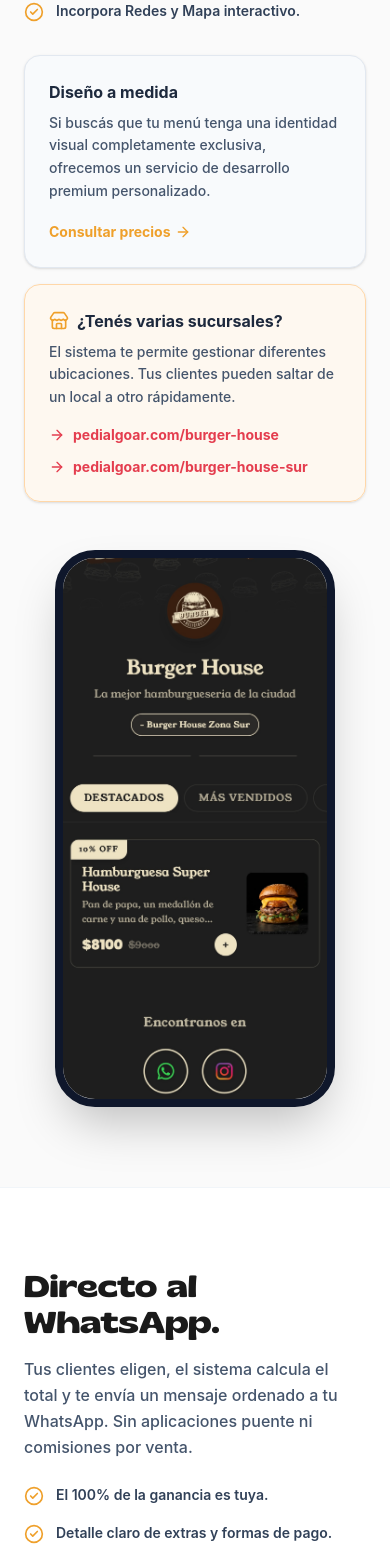
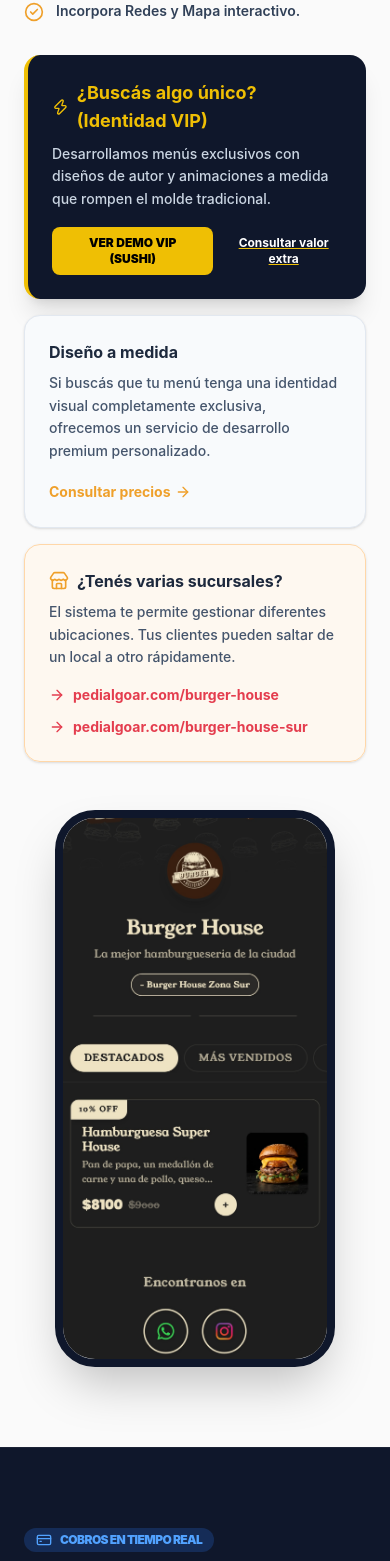
Before and after one commit to Facuea/pedialgo-frontend, a React (Vite) app: page / in a window 390 px wide. Shown: the part 1149-2710 px from the top of the page. Built offline with nearby package versions, Linux system fonts and the light colour scheme; no server answers.

Commit message:
landing actualizado

```diff
--- a/src/pages/LandingPage.jsx
+++ b/src/pages/LandingPage.jsx
@@ -5,7 +5,13 @@ import {
   Menu,
   X,
   Store,
-  ChevronDown
+  ChevronDown,
+  Zap,
+  CreditCard,
+  Printer,
+  MessageCircle,
+  BarChart3,
+  QrCode
 } from "lucide-react";
 
 export default function LandingPage() {
@@ -14,6 +20,7 @@ export default function LandingPage() {
 
   const WHATSAPP_NUMBER = "5493585148782";
   const DEMO_URL = "https://www.pedialgoar.com/burger-house";
+  const SUSHI_DEMO_URL = "https://www.pedialgoar.com/sushi-house";
   const LOGIN_URL = "https://www.pedialgoar.com/login";
   const EMAIL_CONTACTO = "pedialgo@gmail.com";
 
@@ -51,27 +58,23 @@ export default function LandingPage() {
 
       <div className="bg-[#EFBF04]/60 pt-4 pb-16 px-6 lg:px-8 rounded-b-[2.5rem] shadow-md relative">
 
-        {/* --- HEADER ORIGINAL RESTAURADO CON DROPDOWN --- */}
+        {/* --- NAVBAR COMPLETO --- */}
         <nav className="max-w-6xl mx-auto flex items-center justify-between mb-12 relative z-50">
-
-          {/* IZQUIERDA: Logo */}
           <img
             src="https://res.cloudinary.com/dca2psqfg/image/upload/q_auto/f_auto/v1776215308/LOGO12_smw0lx.png"
             alt="PediAlgo"
             className="h-8 md:h-9 cursor-pointer"
           />
 
-          {/* CENTRO: Categorías (Dropdown y links) */}
           <div className="hidden md:flex gap-8 items-center text-sm font-bold text-[#1A1A1A]">
-
             <div className="relative group py-2">
               <button className="flex items-center gap-1 hover:text-white transition-colors cursor-pointer">
                 Servicios <ChevronDown className="w-4 h-4" />
               </button>
 
-              {/* Menú Desplegable */}
               <div className="absolute top-full left-1/2 -translate-x-1/2 mt-0 w-56 bg-white rounded-xl shadow-xl border border-slate-100 opacity-0 invisible group-hover:opacity-100 group-hover:visible transition-all duration-200 flex flex-col overflow-hidden">
                 <button onClick={() => scrollToSection('menu-digital')} className="px-5 py-3 text-left text-sm hover:bg-slate-50 text-slate-700 font-semibold border-b border-slate-50 cursor-pointer transition-colors">Menú Digital</button>
+                <button onClick={() => scrollToSection('mercadopago')} className="px-5 py-3 text-left text-sm hover:bg-slate-50 text-slate-700 font-semibold border-b border-slate-50 cursor-pointer transition-colors">Cobros Mercado Pago</button>
                 <button onClick={() => scrollToSection('whatsapp')} className="px-5 py-3 text-left text-sm hover:bg-slate-50 text-slate-700 font-semibold border-b border-slate-50 cursor-pointer transition-colors">Pedidos WhatsApp</button>
                 <button onClick={() => scrollToSection('monitor')} className="px-5 py-3 text-left text-sm hover:bg-slate-50 text-slate-700 font-semibold border-b border-slate-50 cursor-pointer transition-colors">Monitor de Cocina</button>
                 <button onClick={() => scrollToSection('finanzas')} className="px-5 py-3 text-left text-sm hover:bg-slate-50 text-slate-700 font-semibold border-b border-slate-50 cursor-pointer transition-colors">Control Financiero</button>
@@ -84,7 +87,6 @@ export default function LandingPage() {
             <a href="/planes" className="hover:text-white transition-colors cursor-pointer py-2 inline-block">Contratar</a>
           </div>
 
-          {/* DERECHA: Botones de Iniciar Sesión y Prueba (Restaurado a su posición original) */}
           <div className="hidden md:flex items-center gap-3">
             <button
               onClick={handleLogin}
@@ -105,13 +107,13 @@ export default function LandingPage() {
           </button>
         </nav>
 
-        {/* MENÚ MÓVIL ACTUALIZADO */}
+        {/* --- MENÚ MÓVIL --- */}
         {isMobileMenuOpen && (
           <div className="md:hidden absolute top-20 left-6 right-6 bg-white rounded-2xl shadow-2xl z-50 p-6 flex flex-col gap-3 border border-slate-100 animate-in slide-in-from-top-4">
             <p className="text-xs font-black text-slate-400 uppercase tracking-widest mb-1">Servicios</p>
-
             <div className="flex flex-col gap-3 pl-2 border-l-2 border-slate-100 mb-2">
               <button onClick={() => scrollToSection('menu-digital')} className="text-left font-bold text-slate-700 text-sm">Menú Digital</button>
+              <button onClick={() => scrollToSection('mercadopago')} className="text-left font-bold text-slate-700 text-sm">Mercado Pago</button>
               <button onClick={() => scrollToSection('whatsapp')} className="text-left font-bold text-slate-700 text-sm">Pedidos WhatsApp</button>
               <button onClick={() => scrollToSection('monitor')} className="text-left font-bold text-slate-700 text-sm">Monitor de Cocina</button>
               <button onClick={() => scrollToSection('finanzas')} className="text-left font-bold text-slate-700 text-sm">Finanzas y Gastos</button>
@@ -121,7 +123,6 @@ export default function LandingPage() {
 
             <div className="border-t border-slate-100 my-1"></div>
             <button onClick={() => scrollToSection('contacto')} className="text-left font-bold text-slate-700 py-2">Contacto</button>
-
             <a href="/planes" className="text-left font-bold text-slate-700 py-2 block">Contratar</a>
 
             <div className="border-t border-slate-100 my-1 pt-3 flex flex-col gap-3">
@@ -132,11 +133,10 @@ export default function LandingPage() {
             </div>
           </div>
         )}
-        {/* --- FIN HEADER --- */}
 
+        {/* --- HERO COMPLETO --- */}
         <div className="max-w-6xl mx-auto grid lg:grid-cols-[1.1fr_1fr] gap-10 items-center relative z-10">
           <div className="text-left">
-
             <h1
               className="font-pedialgo text-4xl lg:text-6xl text-white leading-tight mb-5 tracking-tight"
               style={{ fontFamily: 'FontPediAlgo' }}
@@ -172,10 +172,9 @@ export default function LandingPage() {
             />
           </div>
         </div>
-
       </div>
 
-      {/* SECCIÓN 1: MENÚ DIGITAL (SIN ICONOS) */}
+      {/* --- SECCIÓN 1: MENÚ DIGITAL + VIP --- */}
       <section id="menu-digital" className="py-20 px-6 max-w-6xl mx-auto">
         <div className="grid lg:grid-cols-2 gap-12 items-center">
           <div className="order-1">
@@ -193,10 +192,32 @@ export default function LandingPage() {
             </div>
 
             <div className="flex flex-col gap-4">
+              {/* BLOQUE IDENTIDAD VIP */}
+              <div className="bg-slate-900 text-white rounded-2xl p-6 shadow-xl border-l-4 border-[#EFBF04]">
+                <h4 className="font-bold text-[#EFBF04] mb-2 flex items-center gap-2 text-lg">
+                  <Zap className="w-5 h-5" /> ¿Buscás algo único? (Identidad VIP)
+                </h4>
+                <p className="text-sm text-slate-300 font-medium leading-relaxed mb-4">
+                  Desarrollamos menús exclusivos con diseños de autor y animaciones a medida que rompen el molde tradicional.
+                </p>
+                <div className="flex items-center gap-3">
+                  <button
+                    onClick={() => window.open(SUSHI_DEMO_URL, '_blank')}
+                    className="text-xs font-black bg-[#EFBF04] text-black px-4 py-2 rounded-lg hover:scale-105 transition-transform"
+                  >
+                    VER DEMO VIP (SUSHI)
+                  </button>
+                  <button
+                    onClick={() => handleWhatsApp('Hola, me interesa el diseño VIP personalizado.')}
+                    className="text-xs font-bold text-white underline decoration-[#EFBF04] hover:text-[#EFBF04]"
+                  >
+                    Consultar valor extra
+                  </button>
+                </div>
+              </div>
+
               <div className="bg-slate-50 border border-slate-200 rounded-2xl p-6 shadow-sm">
-                <h4 className="font-bold text-slate-800 mb-2 flex items-center gap-2">
-                  Diseño a medida
-                </h4>
+                <h4 className="font-bold text-slate-800 mb-2 flex items-center gap-2">Diseño a medida</h4>
                 <p className="text-sm text-slate-600 font-medium leading-relaxed mb-4">
                   Si buscás que tu menú tenga una identidad visual completamente exclusiva, ofrecemos un servicio de desarrollo premium personalizado.
                 </p>
@@ -220,7 +241,6 @@ export default function LandingPage() {
                   <a href="https://www.pedialgoar.com/burger-house" target="_blank" rel="noreferrer" className="flex items-center gap-2 text-sm font-bold text-[#E43D4E] hover:text-[#c93442] transition-colors">
                     <ArrowRight className="w-4 h-4" /> pedialgoar.com/burger-house
                   </a>
-
                   <a href="https://www.pedialgoar.com/burger-house-sur" target="_blank" rel="noreferrer" className="flex items-center gap-2 text-sm font-bold text-[#E43D4E] hover:text-[#c93442] transition-colors">
                     <ArrowRight className="w-4 h-4" /> pedialgoar.com/burger-house-sur
                   </a>
@@ -235,7 +255,39 @@ export default function LandingPage() {
         </div>
       </section>
 
-      {/* SECCIÓN 2: WHATSAPP (SIN ICONOS) */}
+      {/* --- NUEVA SECCIÓN: MERCADO PAGO INTEGRADO --- */}
+      <section id="mercadopago" className="py-20 px-6 bg-slate-900 text-white overflow-hidden relative border-y border-white/5">
+        <div className="max-w-6xl mx-auto grid lg:grid-cols-2 gap-12 items-center">
+          <div className="relative z-10">
+            <div className="inline-flex items-center gap-2 px-3 py-1 bg-blue-500/20 text-blue-400 rounded-full text-xs font-black uppercase tracking-tighter mb-4">
+              <CreditCard className="w-4 h-4" /> Cobros en Tiempo Real
+            </div>
+            <h2 className="font-pedialgo text-4xl mb-6" style={{ fontFamily: 'FontPediAlgo' }}>Tu dinero, siempre con vos.</h2>
+            <p className="text-slate-400 mb-8 font-medium leading-relaxed">
+              Integramos tu propia cuenta de **Mercado Pago vía API**. Las ventas van directo de tu cliente a tu cuenta, sin intermediarios ni comisiones extras de nuestra parte.
+            </p>
+            <div className="grid grid-cols-1 md:grid-cols-2 gap-6">
+              <div className="bg-white/5 border border-white/10 p-5 rounded-2xl">
+                <p className="font-bold text-white mb-1">Cero Retenciones</p>
+                <p className="text-xs text-slate-400">Cobrás al instante en tu billetera de Mercado Pago.</p>
+              </div>
+              <div className="bg-white/5 border border-white/10 p-5 rounded-2xl">
+                <p className="font-bold text-white mb-1">Seguridad Total</p>
+                <p className="text-xs text-slate-400">Usamos el Checkout Pro oficial para máxima protección.</p>
+              </div>
+            </div>
+          </div>
+          <div className="relative flex justify-center">
+            <div className="w-full max-w-sm aspect-[9/16] bg-slate-800 rounded-3xl border-4 border-slate-700 flex flex-col items-center justify-center text-center p-8 shadow-2xl relative overflow-hidden">
+               <div className="absolute inset-0 bg-blue-600/10 animate-pulse"></div>
+               <Zap className="text-white w-12 h-12 mb-4" />
+               <p className="text-xs font-black text-white uppercase tracking-widest">[ VIDEO: CLIENTE PAGANDO + NOTIFICACIÓN ]</p>
+            </div>
+          </div>
+        </div>
+      </section>
+
+      {/* --- SECCIÓN 2: WHATSAPP --- */}
       <section id="whatsapp" className="py-20 px-6 bg-white border-y border-slate-100">
         <div className="max-w-6xl mx-auto grid lg:grid-cols-2 gap-12 items-center">
           <div className="order-1 lg:order-2">
@@ -266,7 +318,7 @@ export default function LandingPage() {
         </div>
       </section>
 
-      {/* SECCIÓN 3: MONITOR (SIN ICONOS) */}
+      {/* --- SECCIÓN 3: MONITOR DE COCINA --- */}
       <section id="monitor" className="py-20 px-6 max-w-6xl mx-auto">
         <div className="grid lg:grid-cols-2 gap-12 items-center">
           <div className="order-1">
@@ -297,6 +349,7 @@ export default function LandingPage() {
                </div>
                <img src="/foto-monitor.png" alt="Monitor" className="w-full h-auto block" />
             </div>
+
             <div className="absolute -bottom-6 -right-2 lg:-right-6 w-[35%] min-w-32.5 max-w-45 aspect-720/1342 rounded-3xl overflow-hidden shadow-[0_20px_25px_rgba(0,0,0,0.5)] border-[5px] border-slate-900 bg-slate-900 z-20 flex">
               <video src="/video-cocina.mp4" autoPlay loop muted playsInline className="w-full h-full object-cover" />
             </div>
@@ -304,13 +357,14 @@ export default function LandingPage() {
         </div>
       </section>
 
-      {/* SECCIÓN 4: CONTROL FINANCIERO (SIN ICONOS) */}
+      {/* --- SECCIÓN 4: CONTROL FINANCIERO --- */}
       <section id="finanzas" className="py-20 px-6 bg-white border-y border-slate-100">
         <div className="max-w-6xl mx-auto grid lg:grid-cols-2 gap-12 items-center">
           <div className="order-1 lg:order-2">
             <h2 className="font-pedialgo text-3xl text-[#1A1A1A] mb-4" style={{ fontFamily: 'FontPediAlgo' }}>Control total de tus finanzas.</h2>
             <p className="text-slate-600 mb-6 font-medium leading-relaxed">
-              Sabé exactamente cuánta plata entró y cuánta salió. Llevá un registro diario de tus compras e insumos para conocer la ganancia neta real de tu local al instante.
+              Sabé exactamente cuánta plata entró y cuánta salió.
+              Llevá un registro diario de tus compras e insumos para conocer la ganancia neta real de tu local al instante.
             </p>
             <div className="space-y-4 mb-8">
               <BenefitItem text="Registro rápido de salidas de dinero." />
@@ -333,23 +387,26 @@ export default function LandingPage() {
         </div>
       </section>
 
-      {/* SECCIÓN 5: IMPRESIÓN DE TICKETS (SIN ICONOS) */}
+      {/* --- SECCIÓN 5: IMPRESIÓN DE TICKETS + AUTOMATIZACIÓN --- */}
       <section id="tickets" className="py-20 px-6 bg-slate-50 border-b border-slate-100">
         <div className="max-w-6xl mx-auto grid lg:grid-cols-2 gap-12 items-center">
           <div className="order-1">
-            <h2 className="font-pedialgo text-3xl text-[#1A1A1A] mb-4" style={{ fontFamily: 'FontPediAlgo' }}>Impresión a tu medida.</h2>
+            <div className="inline-flex items-center gap-2 px-3 py-1 bg-green-100 text-green-700 rounded-full text-xs font-black mb-4">
+              <Zap className="w-3 h-3" /> Función Auto-Print
+            </div>
+            <h2 className="font-pedialgo text-3xl text-[#1A1A1A] mb-4" style={{ fontFamily: 'FontPediAlgo' }}>Impresión automática.</h2>
             <p className="text-slate-600 mb-6 font-medium leading-relaxed">
-              Generá tickets de pedido claros y organizados, listos para enviar a la cocina o para entregar a tus clientes.
-              Adaptamos el sistema al equipamiento de tu local.
+              Configurá el sistema para que, apenas entre un pedido o se confirme un pago, la ticketera **imprima automáticamente**.
+              Ganá velocidad y evitá que los pedidos se acumulen en el monitor.
             </p>
             <div className="space-y-4 mb-8">
               <BenefitItem text="Compatible con tickeadoras estándar de caja (80mm)." />
               <BenefitItem text="Compatible con posnets y tickeadoras portátiles (58mm)." />
-              <BenefitItem text="Configuración individual por computadora." />
+              <BenefitItem text="Impresión sin manos: 100% automatizada." />
             </div>
           </div>
 
-          <div className="order-2 flex justify-center lg:justify-end mt-10 lg:mt-0">
+          <div className="order-2 flex flex-col items-center gap-6 mt-10 lg:mt-0">
             <div className="relative w-full max-w-sm rounded-xl overflow-hidden shadow-lg border border-slate-200 bg-white p-6 md:p-8">
               <div className="w-full border-b-2 border-dashed border-slate-300 pb-4 mb-4 text-center font-mono">
                 <h3 className="font-bold text-2xl uppercase">Tu Local</h3>
@@ -362,11 +419,16 @@ export default function LandingPage() {
                 <div className="flex justify-between pt-4 mt-4 border-t border-slate-200"><p className="font-bold text-black text-lg">TOTAL:</p><p className="font-bold text-black text-lg">$9000</p></div>
               </div>
             </div>
+
+            <div className="w-full max-w-sm aspect-video bg-slate-200 rounded-2xl border-2 border-dashed border-slate-300 flex flex-col items-center justify-center text-center p-4">
+                <Printer className="w-8 h-8 text-slate-400 mb-2" />
+                <p className="text-[10px] font-bold text-slate-500 uppercase tracking-tighter">[ VIDEO: TICKET SALIENDO AUTOMÁTICAMENTE ]</p>
+            </div>
           </div>
         </div>
       </section>
 
-      {/* SECCIÓN 6: QR Y LINKS (SIN ICONOS) */}
+      {/* --- SECCIÓN 6: QR Y LINKS --- */}
       <section id="qr" className="py-20 px-6 max-w-6xl mx-auto">
         <div className="grid lg:grid-cols-2 gap-12 items-center">
           <div className="order-1 lg:order-2">
@@ -395,15 +457,16 @@ export default function LandingPage() {
         </div>
       </section>
 
-      {/* RESUMEN DE SERVICIO Y CONTRATACIÓN */}
+      {/* --- RESUMEN DE SERVICIO (UN SOLO PLAN) --- */}
       <section className="py-24 px-6 bg-[#EFBF04] relative overflow-hidden">
         <div className="max-w-5xl mx-auto text-center relative z-10">
           <h2 className="font-pedialgo text-4xl lg:text-5xl text-[#1A1A1A] mb-6" style={{ fontFamily: 'FontPediAlgo' }}>Todo lo que tu local necesita.</h2>
 
-          <p className="text-[#1A1A1A] opacity-90 mb-12 text-lg font-medium max-w-2xl mx-auto">
+          <p className="text-[#1A1A1A] opacity-90 mb-12 text-lg font-medium max-w-2xl mx-auto leading-relaxed">
             Una plataforma integral diseñada para potenciar tus ventas sin comisiones.
             <br className="hidden md:block" />
-            <strong className="font-black">Para que arranques hoy mismo, nosotros cargamos tu carta inicial por vos.</strong> Después, tendrás el control total para modificar lo que necesites.
+            <strong className="font-black">Para que arranques hoy mismo, nosotros cargamos tu carta inicial por vos.</strong> <br />
+            <span className="font-bold underline">¿Querés un diseño exclusivo como el de Sushi House? Escribinos y coordinamos tu identidad VIP.</span>
           </p>
 
           <div className="grid grid-cols-2 md:grid-cols-4 gap-4 text-left mb-14">
@@ -430,13 +493,13 @@ export default function LandingPage() {
         </div>
       </section>
 
+      {/* --- SECCIÓN CONTACTO --- */}
       <section id="contacto" className="py-24 px-6 bg-[#1A1A1A] text-white">
         <div className="max-w-4xl mx-auto text-center">
           <h2 className="font-pedialgo text-4xl lg:text-5xl mb-6" style={{ fontFamily: 'FontPediAlgo' }}>Contacto</h2>
           <p className="text-slate-400 mb-10 text-lg font-medium">Explorá nuestras redes.</p>
 
           <div className="flex justify-center gap-8 mb-20">
-            {/* ICONOS DE REDES SOCIALES LIMPIOS Y GRISES */}
             <a href={`https://wa.me/${WHATSAPP_NUMBER}?text=${encodeURIComponent('Hola, quiero sumar mi local a PediAlgo.')}`} target="_blank" rel="noreferrer" className="text-slate-400 hover:text-[#25D366] transition-all hover:scale-110">
               <svg xmlns="http://www.w3.org/2000/svg" width="40" height="40" viewBox="0 0 24 24" fill="none" stroke="currentColor" strokeWidth="2" strokeLinecap="round" strokeLinejoin="round"><path d="M22 16.92v3a2 2 0 0 1-2.18 2 19.79 19.79 0 0 1-8.63-3.07 19.5 19.5 0 0 1-6-6 19.79 19.79 0 0 1-3.07-8.67A2 2 0 0 1 4.11 2h3a2 2 0 0 1 2 1.72 12.84 12.84 0 0 0 .7 2.81 2 2 0 0 1-.45 2.11L8.09 9.91a16 16 0 0 0 6 6l1.27-1.27a2 2 0 0 1 2.11-.45 12.84 12.84 0 0 0 2.81.7A2 2 0 0 1 22 16.92z"/></svg>
             </a>
@@ -476,6 +539,7 @@ export default function LandingPage() {
         </div>
       </section>
 
+      {/* --- FOOTER COMPLETO --- */}
       <footer className="bg-[#1A1A1A] pt-20 pb-10 px-6 border-t border-slate-800/50">
         <div className="max-w-6xl mx-auto flex flex-col items-center gap-8">
           <img
@@ -484,7 +548,6 @@ export default function LandingPage() {
             className="h-24 w-auto grayscale opacity-40 hover:grayscale-0 transition-all duration-700"
           />
 
-          {/* SECCIÓN DE LINKS EN EL FOOTER */}
           <div className="flex flex-wrap justify-center gap-8 text-sm font-medium">
             <a
               href="/assets/Terminos_y_Condiciones_PediAlgo_v1.pdf"
@@ -504,6 +567,7 @@ export default function LandingPage() {
 
           <div className="pt-8 border-t border-white/5 w-full text-center">
             <p className="text-slate-500 text-sm font-medium">© {new Date().getFullYear()} PediAlgo. Todos los derechos reservados.</p>
+            <a href="https://pedialgoar.com" className="text-[10px] text-slate-700 mt-2 hover:text-[#EFBF04] transition-colors font-black uppercase tracking-widest">Desarrollado por pedialgoar.com</a>
           </div>
         </div>
       </footer>
```
